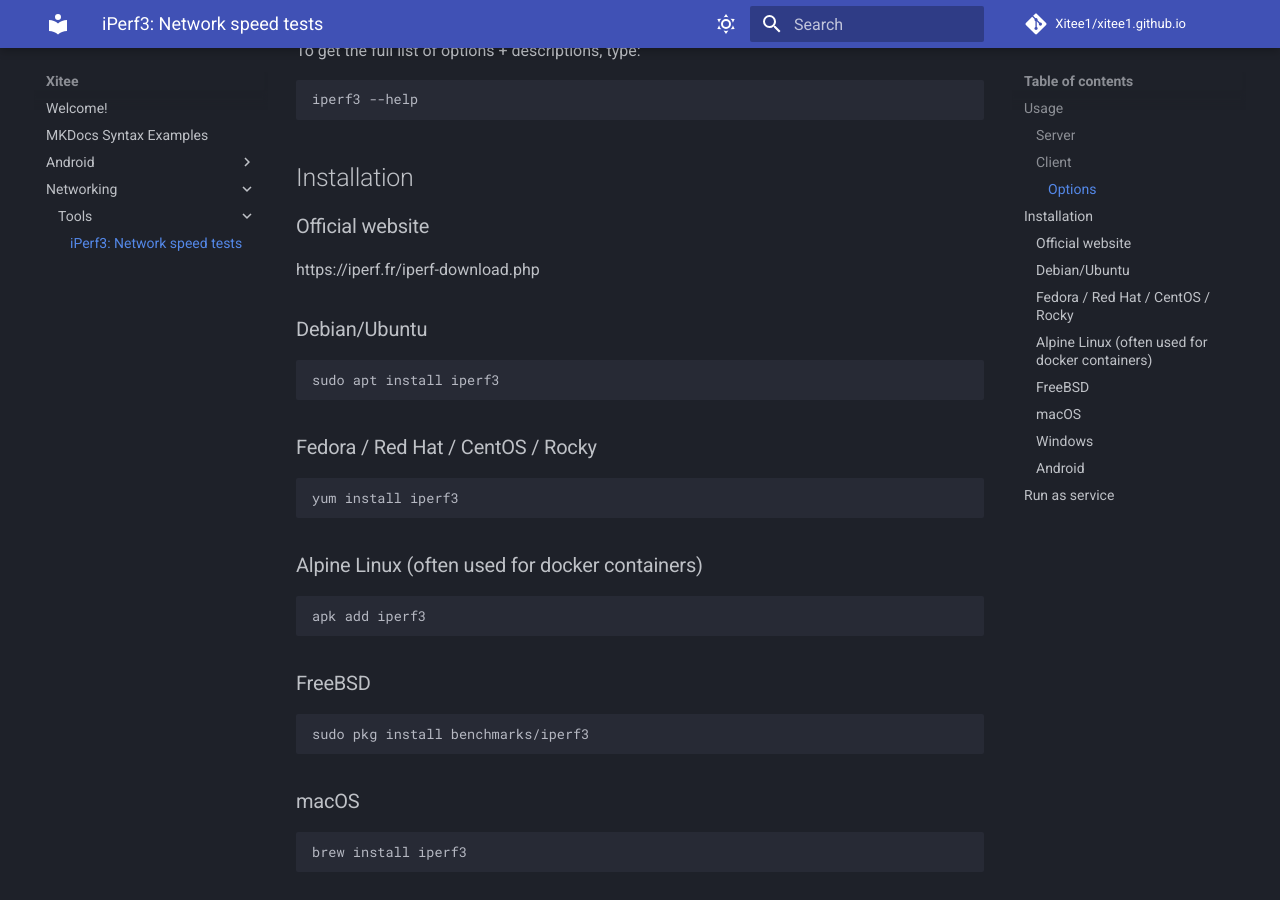
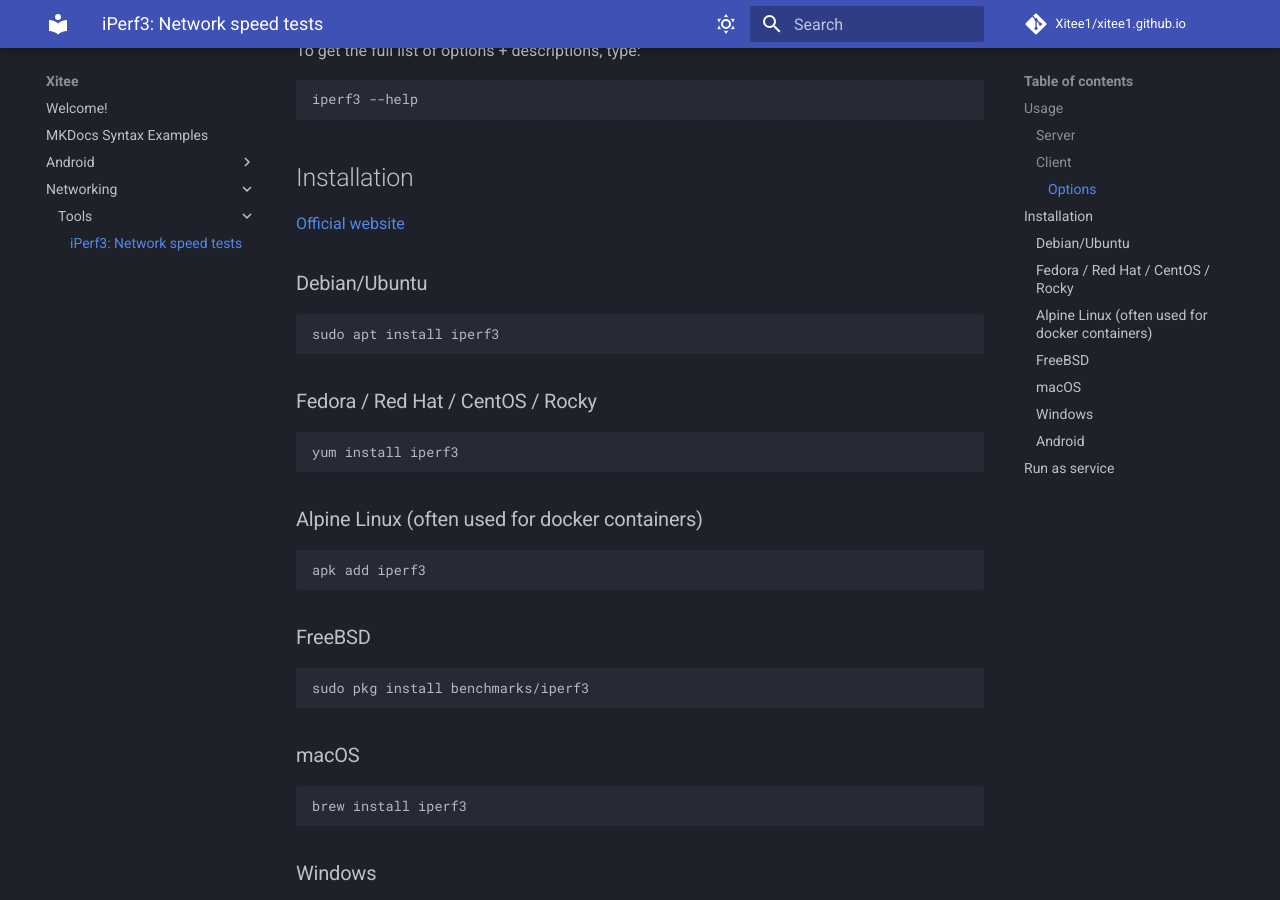
Before and after one commit to Xitee1/xitee1.github.io, an MkDocs documentation site: the page built from docs/Networking/Tools/iPerf3: Network speed tests.md, in a window 1280 px wide and 900 px high, scrolled down 1019 px. Built offline with MkDocs 1.6.1 and Material for MkDocs 9.7.7, drawn with Linux system fonts in a browser that asks for light colours; plug-ins that fetch from the network failed and are left out; comment, search, counter and statistics services are not loaded; some of the changed lines change nothing that is shown.

Commit message:
Make iperf3 official website clickable

````diff
--- a/docs/Networking/Tools/iPerf3: Network speed tests.md
+++ b/docs/Networking/Tools/iPerf3: Network speed tests.md
@@ -34,8 +34,8 @@
 
 
 ## Installation
-### Official website
-https://iperf.fr/iperf-download.php
+[Official website](https://iperf.fr/iperf-download.php){:target="_blank"}
+
 
 ### Debian/Ubuntu
 ```bash
````
